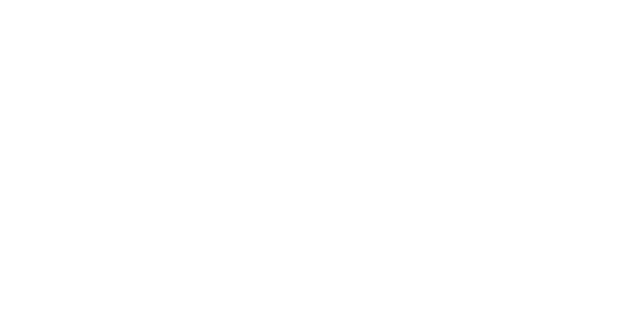
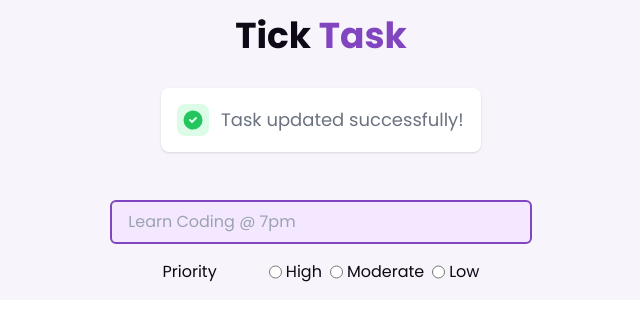
Before and after one commit to Krishrx/tick-task, a React (Vite) app: page / in a window 1280 px wide. Shown: the top 320 px of the page, without its empty margins (319-959 px from the left). Built offline with nearby package versions, Linux system fonts and the light colour scheme.

Commit message:
added header,sample notifiy bar,task fields

```diff
--- a/src/App.jsx
+++ b/src/App.jsx
@@ -1,12 +1,15 @@
+import Header from "./components/Header"
+import Notification from "./components/Notification"
+import TaskFields from "./components/TaskFields"
 
 function App() {
 
   return (
-    <>
-      <div className="bg-background">
-
+      <div className="bg-background text-text font-poppins w-full h-full">
+      <Header />
+      <Notification />
+      <TaskFields/>
       </div>
-    </>
   )
 }
 
--- /dev/null
+++ b/src/components/Header.jsx
@@ -0,0 +1,10 @@
+
+function Header() {
+  return (
+    <header className="flex justify-center items-center px-2 py-4">
+          <h1 className="font-bold text-4xl">Tick <span className="text-primary">Task</span></h1>
+    </header>
+  )
+}
+
+export default Header
--- /dev/null
+++ b/src/components/Notification.jsx
@@ -0,0 +1,20 @@
+
+function Notification() {
+  return (
+    <section className="flex justify-center items-center px-2 py-4">
+      <div id="toast-success" className="flex items-center w-full max-w-xs p-4 mb-4 text-gray-500 bg-white rounded-lg shadow dark:text-gray-400 dark:bg-gray-800" role="alert">
+
+    <div className="inline-flex items-center justify-center flex-shrink-0 w-8 h-8 text-green-500 bg-green-100 rounded-lg dark:bg-green-800 dark:text-green-200">
+    <svg className="w-5 h-5" aria-hidden="true" xmlns="http://www.w3.org/2000/svg" fill="currentColor" viewBox="0 0 20 20">
+        <path d="M10 .5a9.5 9.5 0 1 0 9.5 9.5A9.51 9.51 0 0 0 10 .5Zm3.707 8.207-4 4a1 1 0 0 1-1.414 0l-2-2a1 1 0 0 1 1.414-1.414L9 10.586l3.293-3.293a1 1 0 0 1 1.414 1.414Z"/>
+    </svg>
+    <span className="sr-only">Check icon</span>
+</div>
+<div className="ml-3 text-sm font-normal lg:text-lg">Task updated successfully!</div>
+
+</div>
+    </section>
+  )
+}
+
+export default Notification
--- /dev/null
+++ b/src/components/TaskFields.jsx
@@ -0,0 +1,65 @@
+import {useState} from 'react'
+
+function TaskFields() {
+    const [taskFields, setTaskFields] = useState({
+        taskField: '',
+        priority:''
+    });
+
+
+    const handleChange = (e) => {
+        const { name, value } = e.target;
+        setTaskFields({...taskFields,[name]: value });
+    }
+
+  return (
+    <section className="flex flex-col justify-center items-center px-2 py-4 w-full space-y-4">
+          <input type="text" name='taskField' id='taskField'
+          className='bg-purple-100 w-8/12 rounded-md border-2 border-primary focus:outline-none focus:border-4 px-4 py-2 md:w-4/12' onChange={handleChange} placeholder='Learn Coding @ 7pm'/>
+          <div className='w-8/12 flex justify-evenly items-center   md:w-4/12'>
+              <h1>Priority</h1>
+
+            <div className='flex flex-col md:flex-row md:space-x-2'>
+              <div className='flex space-x-1'>
+                <input
+                type="radio"
+                name="priority"
+                value="High"
+                id="High"
+                checked={taskFields.priority === "High"}
+                onChange={handleChange}
+                />
+                <label htmlFor="High">High</label>
+              </div>
+
+              <div className='flex space-x-1'>
+                <input
+                type="radio"
+                name="priority"
+                value="Moderate"
+                id="Moderate"
+                checked={taskFields.priority === "Moderate"}
+                onChange={handleChange}
+                />
+                <label htmlFor="Moderate">Moderate</label>
+              </div>
+
+               <div className='flex space-x-1'>
+                <input
+                type="radio"
+                name="priority"
+                value="Low"
+                id="Low"
+                checked={taskFields.priority === "Low"}
+                onChange={handleChange}
+                />
+                <label htmlFor="Low">Low</label>
+              </div>
+            </div>
+          </div>
+
+    </section>
+  )
+}
+
+export default TaskFields
```
